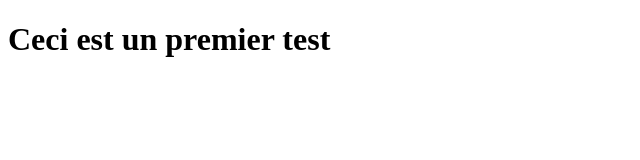
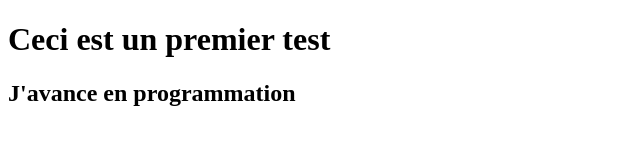
Before and after one commit to Arthurpeas/myscours, a website: page index.html in a window 1280 px wide. Shown: the whole page, without its empty margins (0-640 px from the left). Drawn offline with Linux system fonts and the light colour scheme.

Commit message:
mise a jour

```diff
--- a/index.html
+++ b/index.html
@@ -8,5 +8,6 @@
   </head>
   <body>
     <h1>Ceci est un premier test</h1>
+    <h2>J'avance en programmation</h2>
   </body>
 </html>
```
Also changed, not shown: package.json (added, +24 -0 lines), 2 other files.
